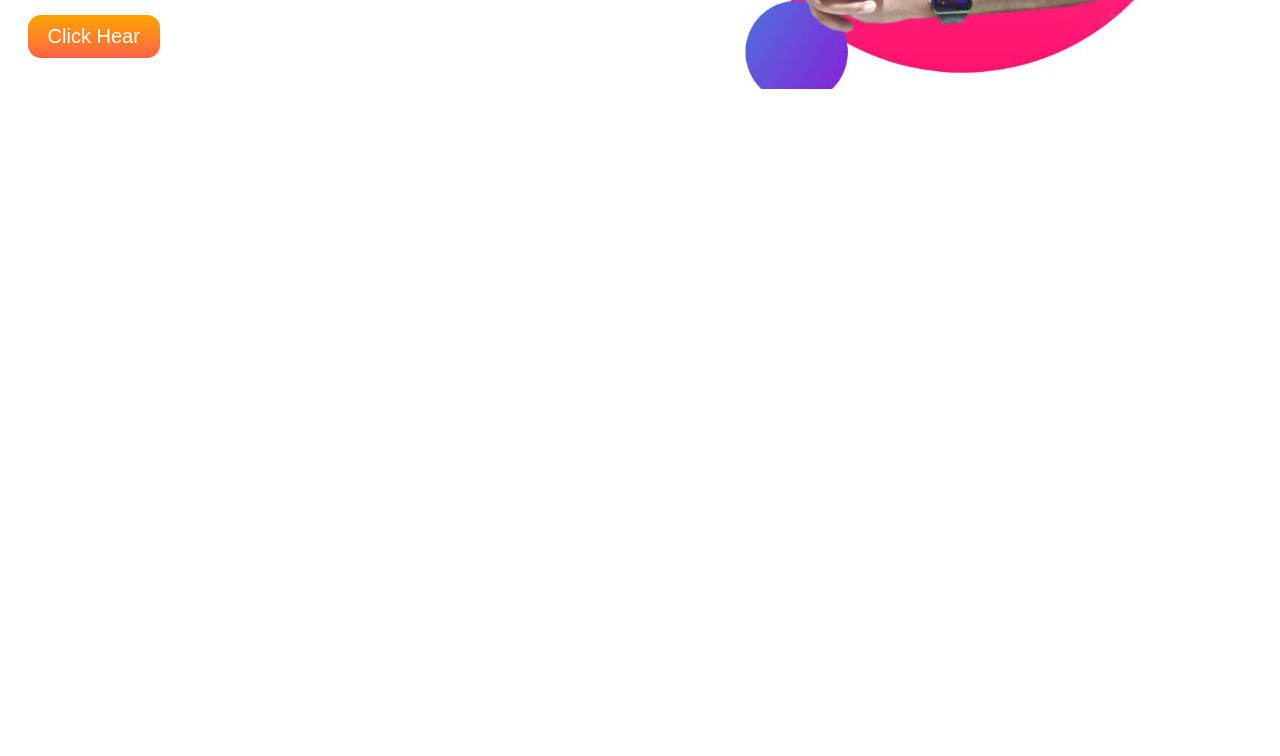
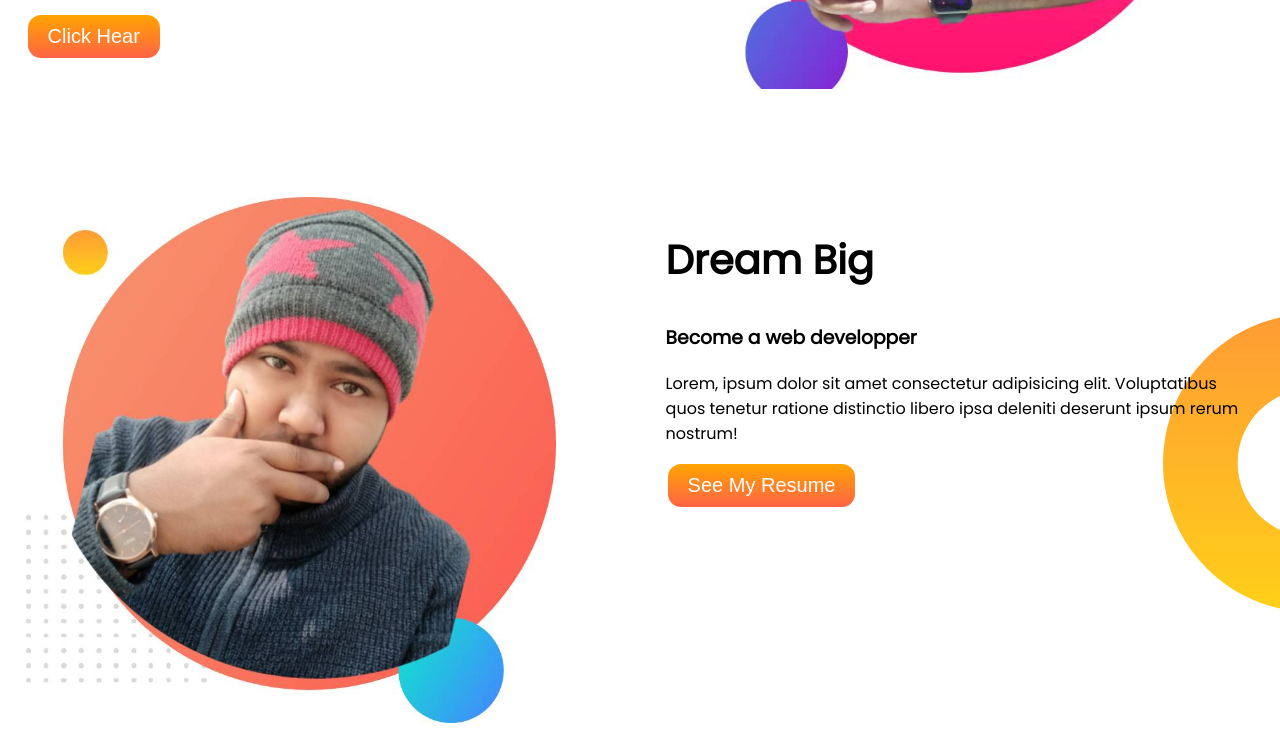
Before and after one commit to shoyan30/portfolio_website, a plain HTML site: page index.html in a window 1280 px wide. Shown: the part 471-1227 px from the top of the page. Before the commit the page ends 800 px from the top, so only its background shows below. Drawn offline with Linux system fonts and the light colour scheme.

Commit message:
body added

```diff
--- a/index.html
+++ b/index.html
@@ -25,5 +25,25 @@
             <img src="images/my-bg2.jpg">
         </div>
     </section>
+
+    <section class="bbody">
+        <div class="half-width">
+            <img src="images/my-bg.jpg" alt="">
+
+        </div>
+
+        <div class="half-width">
+
+            <h1>Dream Big</h1>
+            <h3>Become a web developper</h3>
+            <p>Lorem, ipsum dolor sit amet consectetur adipisicing elit. Voluptatibus quos tenetur ratione distinctio libero ipsa deleniti deserunt ipsum rerum nostrum!</p>
+
+            <a target="blank" href="https://www.linkedin.com/feed/"><input class="butt" type="button" value="See My Resume"></a>
+
+
+        </div>
+
+    </section>
+
 </body>
 </html>
--- a/style.css
+++ b/style.css
@@ -6,10 +6,12 @@ body{
 h1{
     font-size: 40px;
 }
+
 .header{
     display: flex;
     background-image: url(images/top-banner.png);
     background-repeat: no-repeat;
+    margin-bottom: 50px;
 }
 .half-width{
     width: 50%;
@@ -28,3 +30,10 @@ h1{
     border: 2px solid white;
 
 }
+.bbody{
+    display: flex;
+    background-image: url(images/dream-bg.png);
+    background-repeat: no-repeat;
+    background-position: right;
+
+}
```
